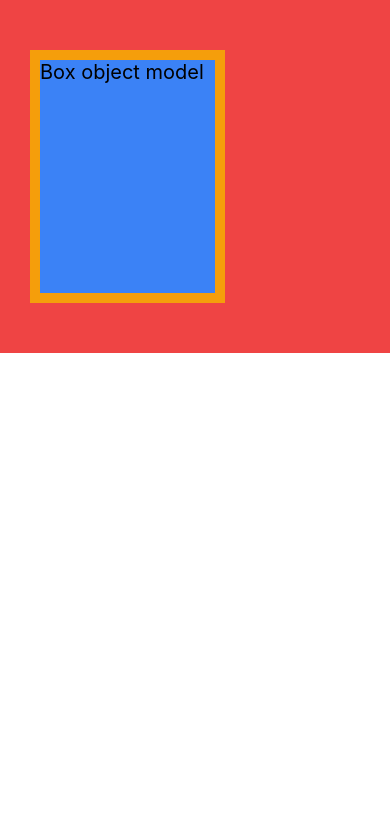
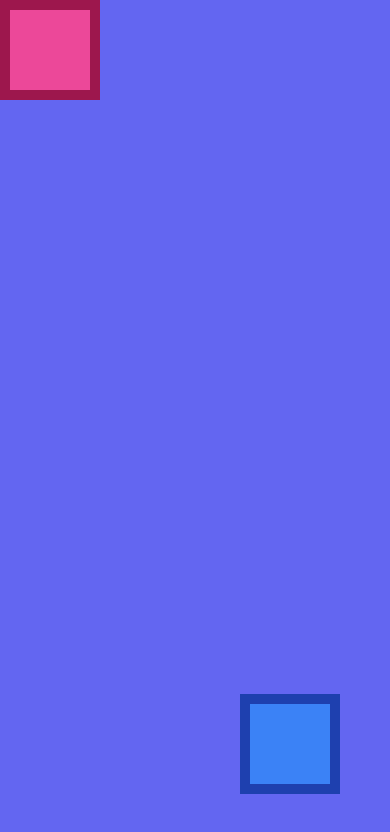
Before and after one commit to VHugoBarnes/counter-app-react-native, a React Native app: screen / in a window 390 px wide. Shown: the top 832 px of the page. Built offline with nearby package versions, Linux system fonts and the light colour scheme.

Commit message:
Absolute, Relative position

```diff
--- a/App.tsx
+++ b/App.tsx
@@ -1,9 +1,9 @@
 import React from "react";
-import BoxModel from "./src/screens/BoxModel.screen";
+import AbsolutePosition from "./src/screens/AbsolutePosition.screen";
 
 const App = () => {
   return (
-    <BoxModel />
+    <AbsolutePosition />
   );
 };
 
--- /dev/null
+++ b/src/screens/AbsolutePosition.screen.tsx
@@ -0,0 +1,37 @@
+import React from "react";
+import { SafeAreaView, StyleSheet, View } from "react-native";
+
+const AbsolutePosition = () => {
+  return (
+    <SafeAreaView style={styles.container}>
+      <View style={styles.blueBox} />
+      <View style={styles.pinkBox} />
+    </SafeAreaView>
+  );
+};
+
+const styles = StyleSheet.create({
+  container: {
+    backgroundColor: "#6366F1",
+    flex: 1,
+  },
+  blueBox: {
+    width: 100,
+    height: 100,
+    backgroundColor: "#3B82F6",
+    borderWidth: 10,
+    borderColor: "#1E40AF",
+    bottom: 50,
+    right: 50,
+    position: "absolute",
+  },
+  pinkBox: {
+    width: 100,
+    height: 100,
+    backgroundColor: "#EC4899",
+    borderWidth: 10,
+    borderColor: "#9D174D",
+  },
+});
+
+export default AbsolutePosition;
```
Also changed, not shown: src/screens/RelativePosition.screen.tsx (added, +36 -0 lines).
